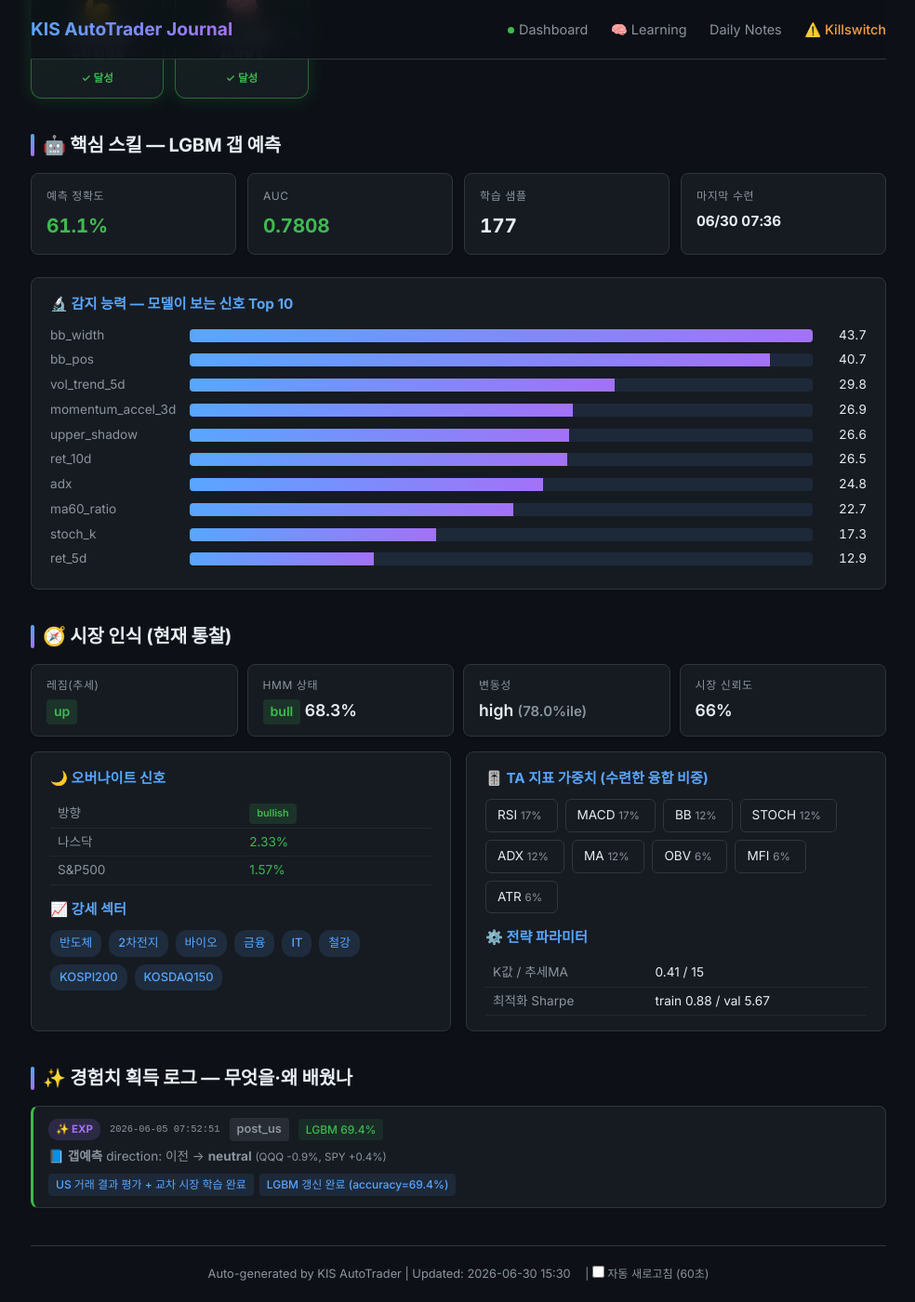
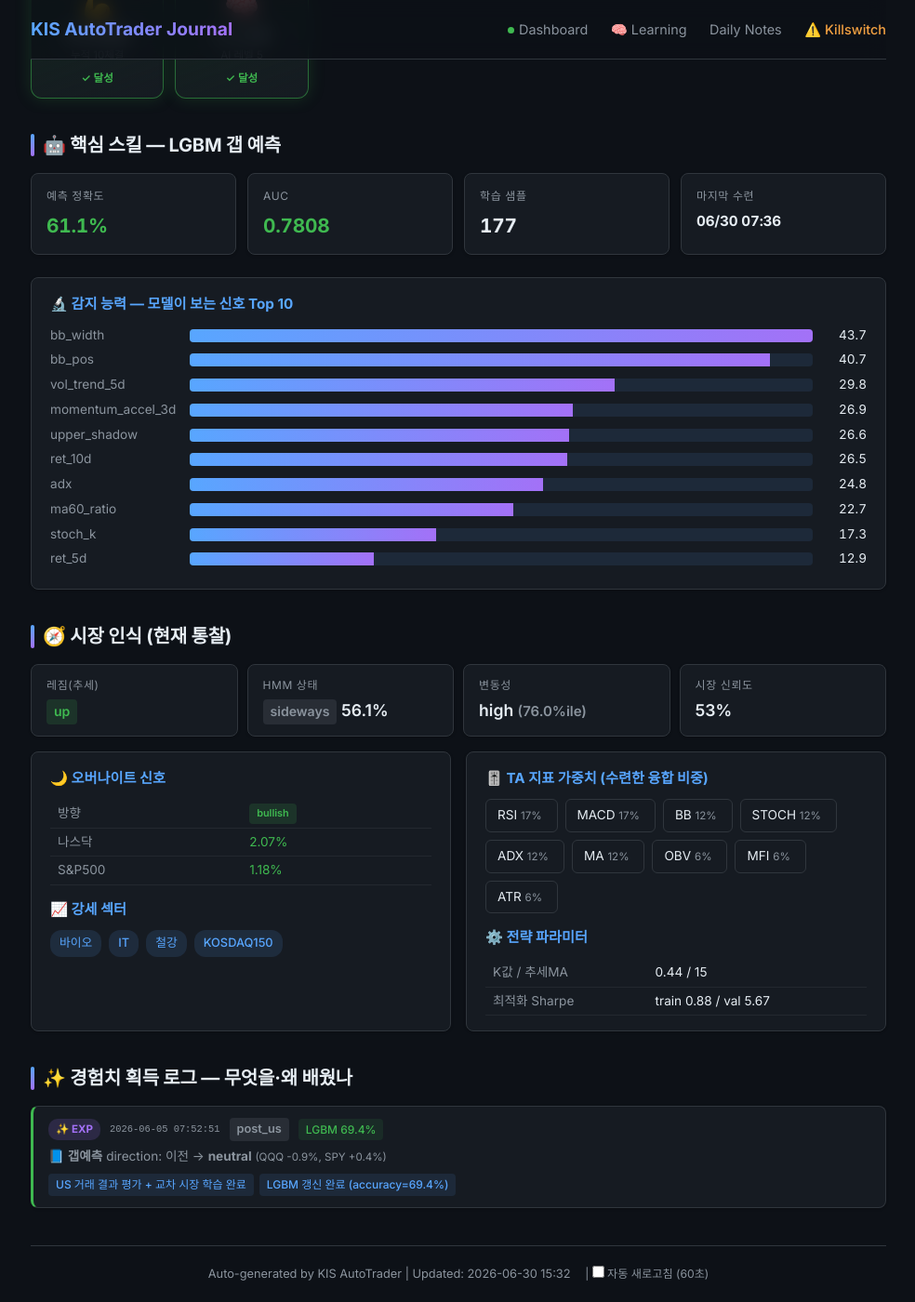
Before and after one commit to BudongJW/kis-trading-journal, a Jekyll site: the page built from learning.html, in a window 1280 px wide and 1400 px high, scrolled down 652 px. Shown: the whole window at 93% size, without its empty margins (147-1131 px from the left). Built offline with Jekyll 4.4.1, drawn with Linux system fonts in a browser that asks for light colours; nearby versions of some CDN libraries.

Commit message:
auto: portfolio update 15:32

```diff
--- a/_data/portfolio.json
+++ b/_data/portfolio.json
@@ -1,5 +1,5 @@
 {
-  "updated_at": "2026-06-30T15:30:37.080784",
+  "updated_at": "2026-06-30T15:32:02.598236",
   "initial_capital": 500000,
   "cash": 893971,
   "holdings": [
@@ -1291,40 +1291,36 @@
       "unrealized_pnl": -552,
       "net_deposit": 398561,
       "regime": "up",
-      "hmm_state": "bull",
-      "confidence": 0.66,
-      "k_value": 0.41
+      "hmm_state": "sideways",
+      "confidence": 0.533,
+      "k_value": 0.44
     }
   ],
   "market": {
     "regime": "up",
-    "hmm_state": "bull",
-    "confidence": 0.66,
+    "hmm_state": "sideways",
+    "confidence": 0.533,
     "volatility": "high",
-    "vol_percentile": 78.0,
+    "vol_percentile": 76.0,
     "overnight_gap": {
       "direction": "bullish",
-      "strength": 0.65,
-      "action": "normal"
+      "strength": 0.57,
+      "action": "aggressive_buy"
     },
     "strong_sectors": [
-      "반도체",
-      "2차전지",
       "바이오",
-      "금융",
       "IT",
       "철강",
-      "KOSPI200",
       "KOSDAQ150"
     ]
   },
   "strategy": {
     "name": "ETF 변동성 돌파 + 신호 융합",
     "params": {
-      "k": 0.41,
+      "k": 0.44,
       "trend_ma": 15
     },
-    "universe_count": 14,
+    "universe_count": 10,
     "universe": [
       {
         "symbol": "395160",
@@ -1351,32 +1347,16 @@
         "name": "HMM"
       },
       {
-        "symbol": "091160",
-        "name": "KODEX 반도체"
-      },
-      {
-        "symbol": "305720",
-        "name": "KODEX 2차전지"
-      },
-      {
         "symbol": "244580",
         "name": "KODEX 바이오"
       },
       {
-        "symbol": "102110",
-        "name": "KODEX 금융"
-      },
-      {
         "symbol": "098560",
         "name": "KODEX IT"
       },
       {
         "symbol": "117700",
         "name": "KODEX 철강"
-      },
-      {
-        "symbol": "069500",
-        "name": "KODEX KOSPI200"
       },
       {
         "symbol": "229200",
@@ -1395,15 +1375,8 @@
     "trained": false
   },
   "bear_strategy": {
-    "enabled": true,
-    "regime": "CAUTION",
-    "confidence": 0.65,
-    "sma_ratio": 0.7431,
-    "canary_bad": 1,
-    "canary_scores": {
-      "195930": 1.3166,
-      "132030": -2.0026
-    }
+    "regime": "BULL",
+    "enabled": false
   },
   "us_session": {
     "enabled": true,
@@ -1455,27 +1428,23 @@
   "learning": {
     "market": {
       "trend": "up",
-      "hmm_state": "bull",
-      "hmm_confidence": 68.3,
+      "hmm_state": "sideways",
+      "hmm_confidence": 56.1,
       "volatility": "high",
-      "vol_percentile": 78.0,
-      "market_confidence": 0.66,
-      "analyzed_at": "2026-06-29 10:35"
+      "vol_percentile": 76.0,
+      "market_confidence": 0.533,
+      "analyzed_at": "2026-06-30 10:30"
     },
     "overnight": {
       "direction": "bullish",
-      "nasdaq_change": 2.33,
-      "sp500_change": 1.57,
-      "recommended_action": "normal"
+      "nasdaq_change": 2.07,
+      "sp500_change": 1.18,
+      "recommended_action": "aggressive_buy"
     },
     "strong_sectors": [
-      "반도체",
-      "2차전지",
       "바이오",
-      "금융",
       "IT",
       "철강",
-      "KOSPI200",
       "KOSDAQ150"
     ],
     "lgbm": {
@@ -1527,7 +1496,7 @@
       ]
     },
     "strategy_params": {
-      "k": 0.41,
+      "k": 0.44,
       "trend_ma": 15,
       "train_sharpe": 0.88,
       "val_sharpe": 5.67,
@@ -1667,26 +1636,26 @@
     }
   },
   "day_plan": {
-    "stance": "CAUTIOUS",
+    "stance": "NEUTRAL",
     "forced": false,
-    "auto_stance": "CAUTIOUS",
-    "stance_kr": "신중",
-    "budget_pct": 0.4,
+    "auto_stance": "NEUTRAL",
+    "stance_kr": "중립",
+    "budget_pct": 0.7,
     "max_new_positions": 2,
     "allow_long": true,
-    "allow_inverse": true,
+    "allow_inverse": false,
     "allow_leverage": false,
-    "size_mult": 0.6,
-    "k_effective": 0.46,
-    "allow_summary": "롱/인버스",
-    "briefing": "오늘 스탠스 신중(CAUTIOUS) · 레짐 CAUTION·신뢰도 66% · 美 오버나이트 bullish(+2.3%) · 고변동(78.0%ile) · 예산 40%·최대 2종목·허용 롱/인버스",
+    "size_mult": 0.85,
+    "k_effective": 0.44,
+    "allow_summary": "롱",
+    "briefing": "오늘 스탠스 중립(NEUTRAL) · 레짐 BULL·신뢰도 53% · 美 오버나이트 bullish(+2.1%) · 고변동(76.0%ile) · 예산 70%·최대 2종목·허용 롱",
     "signals": {
-      "regime": "CAUTION",
-      "confidence": 0.66,
+      "regime": "BULL",
+      "confidence": 0.533,
       "direction": "bullish",
-      "nasdaq_change": 2.33,
+      "nasdaq_change": 2.07,
       "high_vol": true,
-      "vol_percentile": 78.0,
+      "vol_percentile": 76.0,
       "rapid_level": "NONE"
     }
   },
@@ -1694,12 +1663,12 @@
     "enabled": true,
     "dry_run": true,
     "gate_allowed": false,
-    "gate_reason": "레짐 CAUTION(BULL 아님) → 레버리지 금지",
+    "gate_reason": "HMM sideways(bull 아님/횡보) → 레버리지 금지",
     "hard_stop_pct": 0.04,
     "max_weight": 0.15,
-    "regime": "CAUTION",
-    "hmm_state": "bull",
-    "hmm_confidence": 0.683,
+    "regime": "BULL",
+    "hmm_state": "sideways",
+    "hmm_confidence": 0.561,
     "universe": [
       {
         "symbol": "122630",
```
